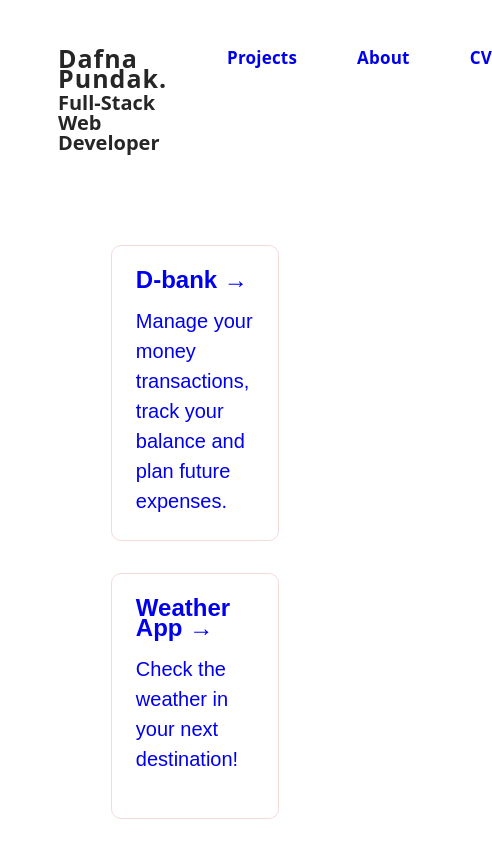
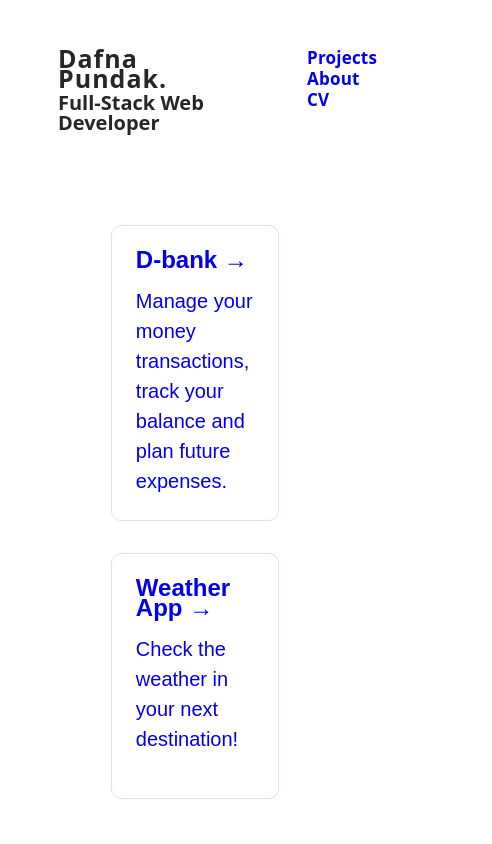
Before and after one commit to DafnaPundak/portfolio-next.js, a Next.js app: page / in a window 390 px wide. Shown: the top 844 px of the page, 492 px wide, since content can reach past the window. Built offline with nearby package versions, Linux system fonts and the light colour scheme.

Commit message:
little css styling for small viewport

```diff
--- a/components/layout.js
+++ b/components/layout.js
@@ -17,8 +17,11 @@ export default function Layout({ children, home }) {
             <div className={styles.title1}>Dafna Pundak.</div>
             <div className={styles.title2}>Full-Stack Web Developer</div>
           </div>
+          <div className={styles.links}>
             <Link href="/">
-            <a className={home ? styles.logo : styles.upperboxlink}>Projects</a>
+              <a className={styles.upperboxlink}>
+                Projects
+              </a>
             </Link>
             <Link href="/about">
               <a className={styles.upperboxlink}>About</a>
@@ -26,6 +29,7 @@ export default function Layout({ children, home }) {
             <a className={styles.upperboxlink} href="Dafna_Pundak_CV.pdf">
               CV
             </a>
+          </div>
         </div>
       </div>
       <main>{children}</main>
--- a/components/layout.module.css
+++ b/components/layout.module.css
@@ -94,6 +94,32 @@
   flex: 1;
 }
 
+.links {
+  display: -webkit-box;
+  display: -webkit-flex;
+  display: -ms-flexbox;
+  display: flex;
+  -webkit-box-pack: end;
+  -webkit-justify-content: flex-end;
+  -ms-flex-pack: end;
+  justify-content: flex-end;
+  -webkit-box-flex: 0;
+  -webkit-flex: 0 auto;
+  -ms-flex: 0 auto;
+  flex: 0 auto;
+}
+
+@media screen and (max-width: 479px) {
+  .links {
+    display: block;
+    overflow: visible;
+    -webkit-box-flex: 1;
+    -webkit-flex: 1;
+    -ms-flex: 1;
+    flex: 1;
+  }
+}
+
 .upperboxlink {
   position: static;
   display: inline-block;
@@ -139,6 +165,7 @@
   font-weight: 800;
   letter-spacing: 1px;
   margin-bottom: 5px;
+  margin-right: 80px;
 }
 
 .title2 {
@@ -215,7 +242,7 @@
 
 @media screen and (max-width: 479px) {
   .footer {
-    display: flex;
+    display: inline-block;
     align-items: stretch;
     flex: 1;
     width: 100%;
--- a/components/projects.module.css
+++ b/components/projects.module.css
@@ -17,6 +17,8 @@
   border: 1px solid #f5dada;
   border-radius: 10px;
   transition: color 0.15s ease, border-color 0.15s ease;
+
+
 }
 
 .card:hover,
```
Also changed, not shown: styles/Home.module.css (deleted, +0 -66 lines). Lines whose indentation alone changed are shown as unchanged.
